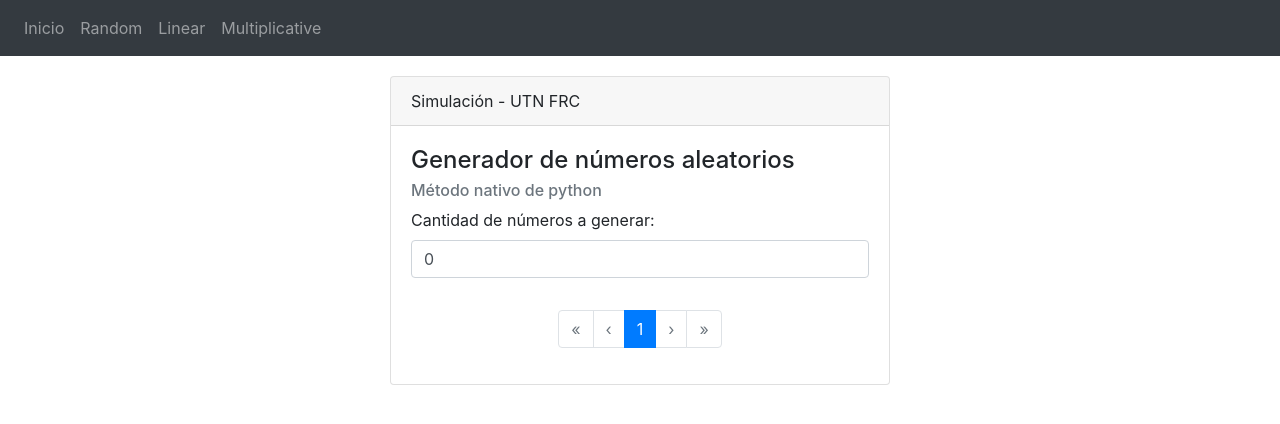
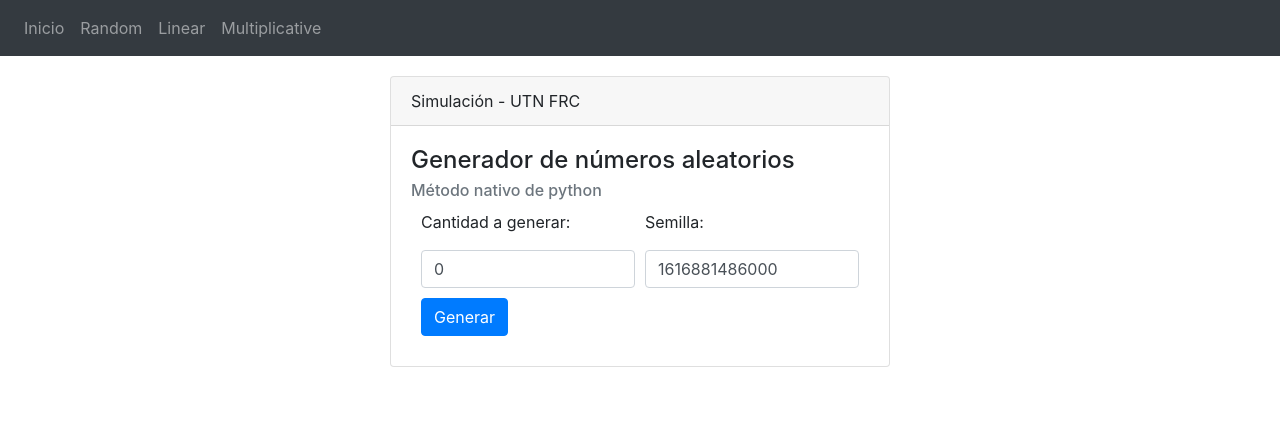
Before and after one commit to gastonoterom/tp1-sim, a Vue app in the folder frontend/: page /random in a window 1280 px wide. Shown: the top 424 px of the page. Built offline with nearby package versions, Linux system fonts and the light colour scheme.

Commit message:
metodo de python random usa seed

```diff
--- a/frontend/src/components/Random.vue
+++ b/frontend/src/components/Random.vue
@@ -6,23 +6,55 @@
       header="Simulación - UTN FRC"
       sub-title="Método nativo de python"
     >
-      <b-form @submit="onSubmit">
+      <b-form @submit="onSubmit" class="form-random">
+        <b-form-row>
+          <b-col>
+            <b-form-group
+              id="input-group-1"
+              label="Cantidad a generar:"
+              label-for="input-1"
+            >
+            </b-form-group>
+          </b-col>
+          <b-col>
             <b-form-group
               id="input-group-2"
-          label="Cantidad de números a generar:"
+              label="Semilla:"
               label-for="input-2"
             >
+            </b-form-group>
+          </b-col>
+        </b-form-row>
+        <b-form-row>
+          <b-col>
             <b-form-input
-            id="input-2"
+              id="input-1"
               placeholder="Ingresar cantidad"
               required
               v-model="cantidad"
               @keypress="isNumber($event)"
             ></b-form-input>
-        </b-form-group>
+          </b-col>
+          <b-col>
+            <b-form-input
+              id="input-2"
+              placeholder="Ingresar semilla"
+              required
+              v-model="semilla"
+              @keypress="isNumber($event)"
+            ></b-form-input>
+          </b-col>
+        </b-form-row>
+        <b-form-row>
+          <b-col>
+            <b-button style="margin-top: 10px" type="submit" variant="primary"
+              >Generar</b-button
+            >
+          </b-col>
+        </b-form-row>
       </b-form>
 
-      <div :key="cantidad" class="table-container">
+      <div v-if="randomHash" :key="randomHash" class="table-container">
         <b-table
           id="random-table"
           :per-page="pageSize"
@@ -32,10 +64,10 @@
           :items="randomDataProvider"
         ></b-table>
       </div>
-      <div class="pagination-container">
+      <div v-if="randomHash" class="pagination-container">
         <b-pagination
           v-model="pageNum"
-          :total-rows="cantidad"
+          :total-rows="cantidadFilas"
           :per-page="pageSize"
           aria-controls="random-table"
           align="center"
@@ -53,8 +85,11 @@ export default {
   data() {
     return {
       cantidad: 0,
+      cantidadFilas: 0,
+      semilla: new Date().getTime(),
       pageNum: 0,
       pageSize: 5,
+      randomHash: null,
     };
   },
   methods: {
@@ -62,7 +97,7 @@ export default {
       if (this.cantidad == "") return;
 
       const promise = clienteAxios.get(
-        `/randomPython?cantidad_muestra=${this.cantidad}&pagina=${ctx.currentPage}&pageSize=${this.pageSize}`
+        `/randomPython?cantidad_muestra=${this.cantidad}&pagina=${ctx.currentPage}&pageSize=${this.pageSize}&seed=${this.semilla}`
       );
       // Must return a promise that resolves to an array of items
       return promise.then((data) => {
@@ -77,6 +112,15 @@ export default {
 
     async onSubmit(event) {
       event.preventDefault();
+      if (this.cantidad > 1000000 || this.cantidad <= 0) {
+        alert(
+          "Error: La cantidad de numeros aleatorios a generar debe estar entre 1 y 1000000!"
+        );
+        return;
+      }
+
+      this.randomHash = new Date().getTime();
+      this.cantidadFilas = this.cantidad;
     },
     isNumber: function (evt) {
       evt = evt ? evt : window.event;
@@ -112,4 +156,8 @@ export default {
 .pagination-container {
   width: 100%;
 }
+
+.form-random {
+  margin: 10px;
+}
 </style>
```
Also changed, not shown: 8 other files (tests, documents, lock files or other folders). Lines whose indentation alone changed are shown as unchanged.
